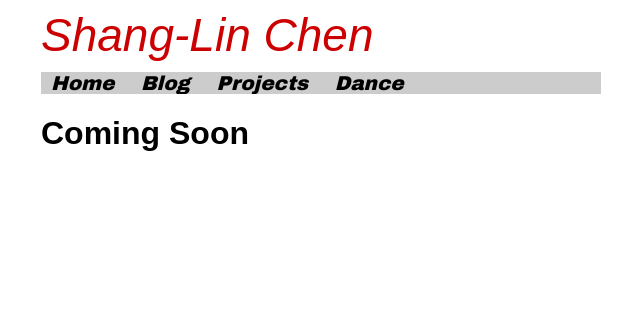
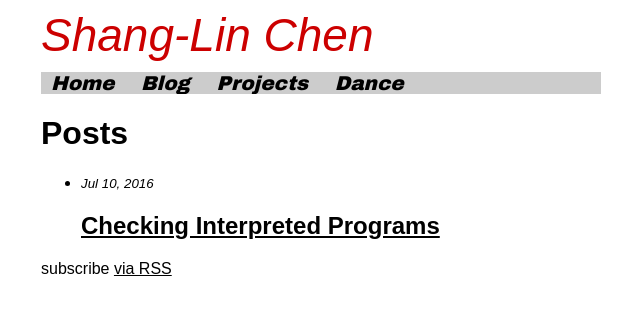
Before and after one commit to shang-lin/shang-lin.github.io, a Jekyll site: the page built from blog/index.html, in a window 1280 px wide. Shown: the top 315 px of the page, without its empty margins (319-959 px from the left). Built offline with Jekyll 4.4.1, drawn with Linux system fonts in a browser that asks for light colours; some web fonts are replaced.

Commit message:
Display blog posts on index.

```diff
--- a/blog/index.html
+++ b/blog/index.html
@@ -3,8 +3,8 @@ layout: default
 title: Shang-Lin Chen - Blog
 ---
 
-<h1>Coming Soon</h1>
-<!--
+<!-- <h1>Coming Soon</h1> -->
+
   <h1 class="page-heading">Posts</h1>
 
   <ul class="post-list">
@@ -20,4 +20,3 @@ title: Shang-Lin Chen - Blog
   </ul>
 
   <p class="rss-subscribe">subscribe <a href="{{ "/feed.xml" | prepend: site.baseurl }}">via RSS</a></p>
-  -->
```
